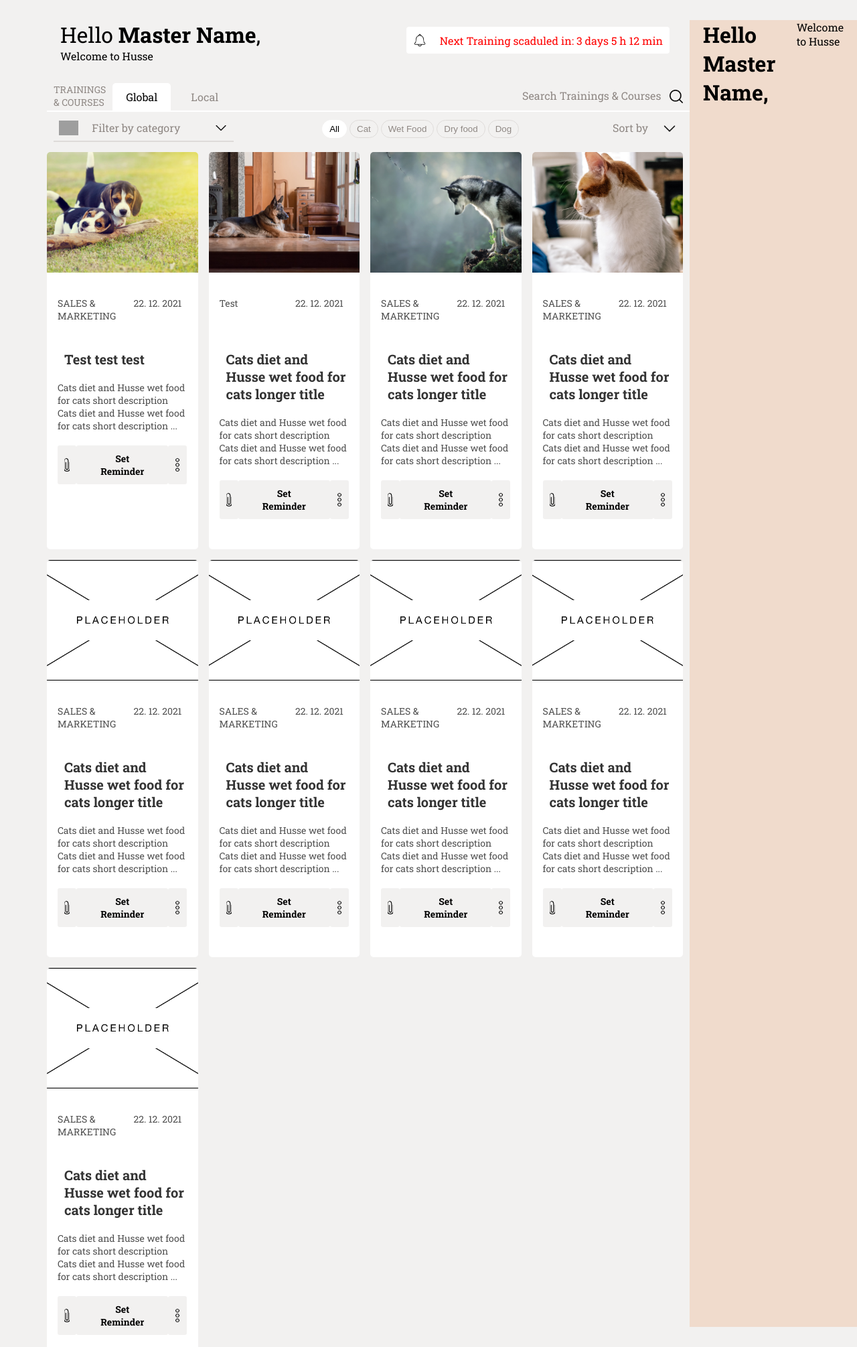
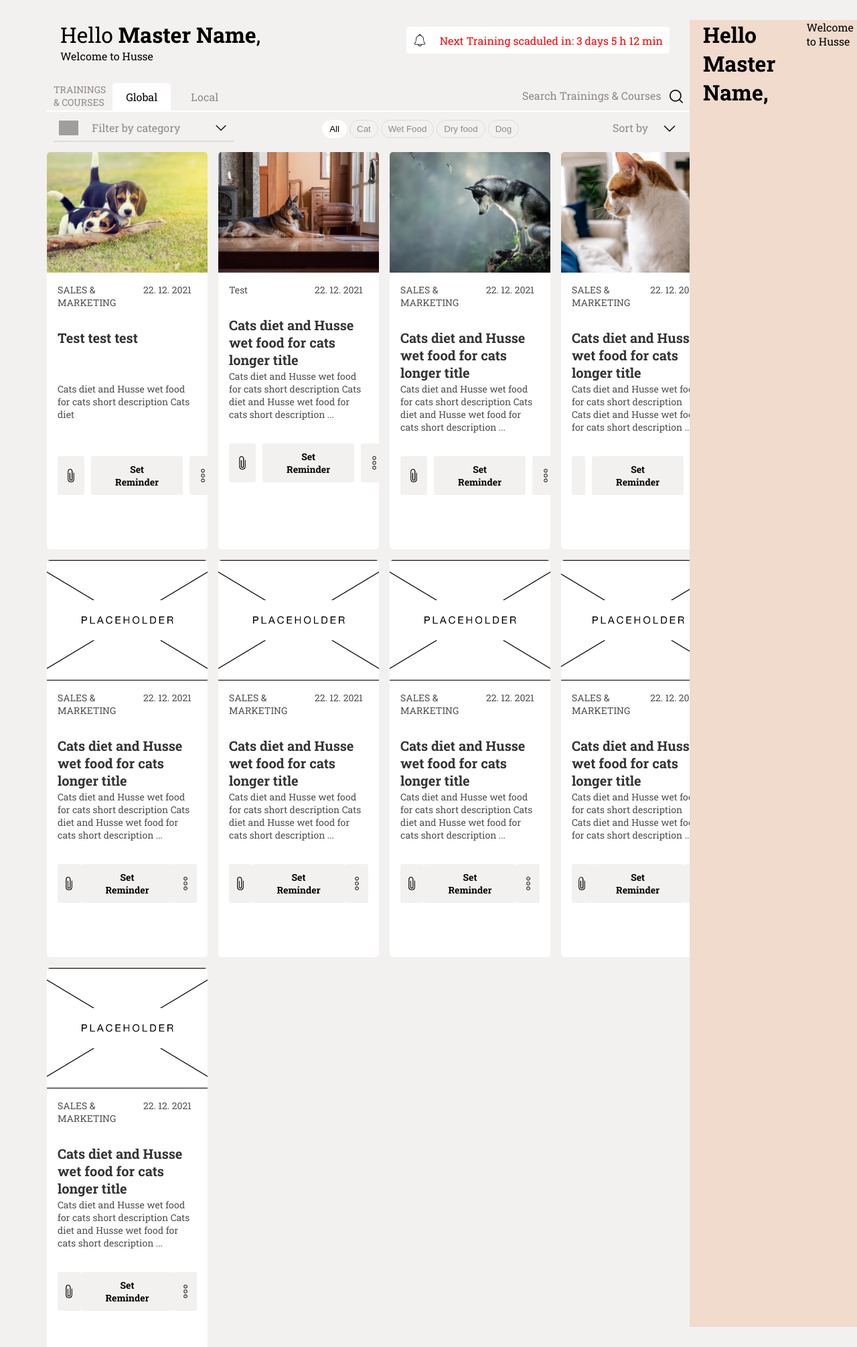
Before and after one commit to petar-petrovski/Husse, a PHP site: page / in a window 1280 px wide. Shown: the whole page at 67% size. Run offline with PHP 8.4, Linux system fonts and the light colour scheme; some libraries are stand-ins or nearby versions; grey boxes are pictures that could not be loaded.

Commit message:
small updates

```diff
--- a/css/style.css
+++ b/css/style.css
@@ -227,7 +227,7 @@ fix the clear search [x] style
   padding: 0;
   border: none;
   border-radius: 5px;
-  max-width: 320px;
+  max-width: 240px;
 }
 .col img {
   display: block;
@@ -239,18 +239,19 @@ fix the clear search [x] style
 .card-content {
   padding: 16px;
 }
-.card-content p {
+.video-description {
   margin: 20px 0;
   font-size: 14px;
   font-weight: 400;
   color: #4f4f4f;
+  height: 90px;
 }
 .card-category {
   display: flex;
   align-content: center;
   justify-content: space-between;
-  padding-bottom: 10px;
-  min-height: 100px;
+  color: #4f4f4f;
+  margin-bottom: 30px;
 }
 .category-text {
   font-size: 11px;
@@ -260,6 +261,7 @@ fix the clear search [x] style
   font-size: 20px;
   font-weight: 700;
   color: #333333;
+  height: 60px;
 }
 .col p {
   font-size: 14px;
@@ -268,7 +270,7 @@ fix the clear search [x] style
 }
 .card-buttons {
   display: flex;
-  align-content: center;
+  /* align-content: center; */
   justify-content: space-between;
 }
 .card-btn {
@@ -288,14 +290,24 @@ fix the clear search [x] style
 .card-btn:hover {
   box-shadow: 0px 0px 7px 2px #00000026;
 }
+.reminder-btn {
+  margin: 0 10px 0 10px;
+  padding: 10px 25px;
+  /* width: 60%; */
+}
 .reminder-btn:hover {
   color: #ff0000;
 }
+.card-buttons .icon {
+  min-width: 40px;
+}
+
 .card-btn img {
   display: block;
   height: 20px;
   max-width: 100%;
 }
+
 .sidebar {
   background-color: rgb(240, 219, 204);
 }
@@ -315,3 +327,13 @@ fix the clear search [x] style
     grid-template-columns: repeat(4, 1fr);
   }
 }
+@media screen and (min-width: 1440px) {
+  .grid-container {
+    grid-template-columns: repeat(5, 1fr);
+  }
+}
+@media screen and (max-width: 1660px) {
+  .reminder-btn {
+    /* font-size: 12px; */
+  }
+}
--- a/index.html
+++ b/index.html
@@ -91,15 +91,15 @@
                   <p class="category-text">SALES & MARKETING</p>
                   <p class="category-text">22. 12. 2021</p>
                 </div>
-                <h3 class="title">
+                <h3>
                   Test test test
                 </h3>
-                <p>
+                <p class="video-description">
                   Cats diet and Husse wet food for cats short description Cats
-                  diet and Husse wet food for cats short description ...
+                  diet
                 </p>
                 <div class="card-buttons">
-                  <button class="card-btn">
+                  <button class="card-btn icon">
                     <img src="img/attachment.png" alt="" />
                   </button>
                   <button
@@ -108,7 +108,7 @@
                   >
                     Set Reminder
                   </button>
-                  <button class="card-btn">
+                  <button class="card-btn icon">
                     <img src="img/three-dots.png" alt="" />
                   </button>
                 </div>
@@ -123,15 +123,15 @@
                   <p class="category-text">Test</p>
                   <p class="category-text">22. 12. 2021</p>
                 </div>
-                <h3 class="title">
+                <h3>
                   Cats diet and Husse wet food for cats longer title
                 </h3>
-                <p>
+                <p class="video-description">
                   Cats diet and Husse wet food for cats short description Cats
                   diet and Husse wet food for cats short description ...
                 </p>
                 <div class="card-buttons">
-                  <button class="card-btn">
+                  <button class="card-btn icon">
                     <img src="img/attachment.png" alt="" />
                   </button>
                   <button
@@ -140,7 +140,7 @@
                   >
                     Set Reminder
                   </button>
-                  <button class="card-btn">
+                  <button class="card-btn icon">
                     <img src="img/three-dots.png" alt="" />
                   </button>
                 </div>
@@ -155,15 +155,15 @@
                   <p class="category-text">SALES & MARKETING</p>
                   <p class="category-text">22. 12. 2021</p>
                 </div>
-                <h3 class="title">
+                <h3>
                   Cats diet and Husse wet food for cats longer title
                 </h3>
-                <p>
+                <p class="video-description">
                   Cats diet and Husse wet food for cats short description Cats
                   diet and Husse wet food for cats short description ...
                 </p>
                 <div class="card-buttons">
-                  <button class="card-btn">
+                  <button class="card-btn icon">
                     <img src="img/attachment.png" alt="" />
                   </button>
                   <button
@@ -172,7 +172,7 @@
                   >
                     Set Reminder
                   </button>
-                  <button class="card-btn">
+                  <button class="card-btn icon">
                     <img src="img/three-dots.png" alt="" />
                   </button>
                 </div>
@@ -187,10 +187,10 @@
                   <p class="category-text">SALES & MARKETING</p>
                   <p class="category-text">22. 12. 2021</p>
                 </div>
-                <h3 class="title">
+                <h3>
                   Cats diet and Husse wet food for cats longer title
                 </h3>
-                <p>
+                <p class="video-description">
                   Cats diet and Husse wet food for cats short description Cats
                   diet and Husse wet food for cats short description ...
                 </p>
@@ -220,11 +220,11 @@
                   <p class="category-text">SALES & MARKETING</p>
                   <p class="category-text">22. 12. 2021</p>
                 </div>
-                <h3 class="title">
+                <h3>
                   Cats diet and Husse wet food for cats longer title
                 </h3>
 
-                <p>
+                <p class="video-description">
                   Cats diet and Husse wet food for cats short description Cats
                   diet and Husse wet food for cats short description ...
                 </p>
@@ -252,11 +252,11 @@
                   <p class="category-text">SALES & MARKETING</p>
                   <p class="category-text">22. 12. 2021</p>
                 </div>
-                <h3 class="title">
+                <h3>
                   Cats diet and Husse wet food for cats longer title
                 </h3>
 
-                <p>
+                <p class="video-description">
                   Cats diet and Husse wet food for cats short description Cats
                   diet and Husse wet food for cats short description ...
                 </p>
@@ -284,11 +284,11 @@
                   <p class="category-text">SALES & MARKETING</p>
                   <p class="category-text">22. 12. 2021</p>
                 </div>
-                <h3 class="title">
+                <h3>
                   Cats diet and Husse wet food for cats longer title
                 </h3>
 
-                <p>
+                <p class="video-description">
                   Cats diet and Husse wet food for cats short description Cats
                   diet and Husse wet food for cats short description ...
                 </p>
@@ -316,11 +316,11 @@
                   <p class="category-text">SALES & MARKETING</p>
                   <p class="category-text">22. 12. 2021</p>
                 </div>
-                <h3 class="title">
+                <h3>
                   Cats diet and Husse wet food for cats longer title
                 </h3>
 
-                <p>
+                <p class="video-description">
                   Cats diet and Husse wet food for cats short description Cats
                   diet and Husse wet food for cats short description ...
                 </p>
@@ -348,11 +348,11 @@
                   <p class="category-text">SALES & MARKETING</p>
                   <p class="category-text">22. 12. 2021</p>
                 </div>
-                <h3 class="title">
+                <h3>
                   Cats diet and Husse wet food for cats longer title
                 </h3>
 
-                <p>
+                <p class="video-description">
                   Cats diet and Husse wet food for cats short description Cats
                   diet and Husse wet food for cats short description ...
                 </p>
@@ -386,10 +386,10 @@
                   <p class="category-text">SALES & MARKETING</p>
                   <p class="category-text">22. 12. 2021</p>
                 </div>
-                <h3 class="title">
+                <h3>
                   Cats diet and Husse wet food for cats longer title
                 </h3>
-                <p>
+                <p class="video-description">
                   Cats diet and Husse wet food for cats short description Cats
                   diet and Husse wet food for cats short description ...
                 </p>
```
